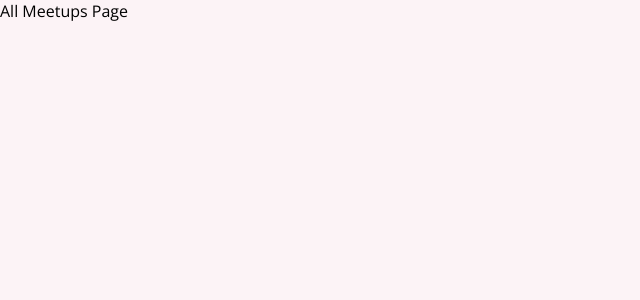
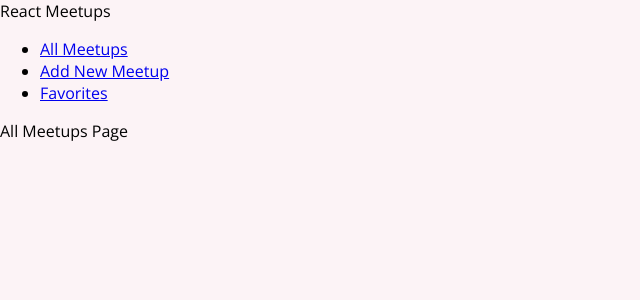
Before and after one commit to analaurafernandes/one-page-layout-ReactJS, a React (Create React App) app: page / in a window 1280 px wide. Shown: the top 300 px of the page, without its empty margins (0-640 px from the left). Built offline with nearby package versions, Linux system fonts and the light colour scheme.

Commit message:
Routing definition in main navigation

```diff
--- a/src/App.js
+++ b/src/App.js
@@ -1,13 +1,16 @@
-import { Route } from 'react-router-dom'
+import { Route, Switch } from 'react-router-dom'
 import AllMeetupsPage from './pages/AllMeetups'
 import NewMeetupPage from './pages/NewMeetup'
 import FavoritesPage from './pages/Favorites'
 import Favorites from './pages/Favorites'
+import MainNavigation from './components/layout/MainNavigation'
 
 function App() {
   return (
     <div>
-      <Route path=''>
+      <MainNavigation />
+      <Switch>
+        <Route path='/' exact>
           <AllMeetupsPage />
         </Route>
         <Route path='/new-meetup'>
@@ -16,6 +19,7 @@
         <Route path='/favorites'>
           <FavoritesPage />
         </Route>
+      </Switch>
     </div >
   );
 }
--- /dev/null
+++ b/src/components/layout/MainNavigation.js
@@ -0,0 +1,22 @@
+import { Link } from 'react-router-dom'
+
+function MainNavigation(){
+    return <header>
+        <div>React Meetups</div>
+        <nav>
+            <ul>
+                <li>
+                    <Link to='/'>All Meetups</Link>
+                </li>
+                <li>
+                    <Link to='/new-meetup'>Add New Meetup</Link>
+                </li>
+                <li>
+                    <Link to='/favorites'>Favorites</Link>
+                </li>
+            </ul>
+        </nav>
+    </header>
+}
+
+export default MainNavigation
```
Lines whose indentation alone changed are shown as unchanged.
